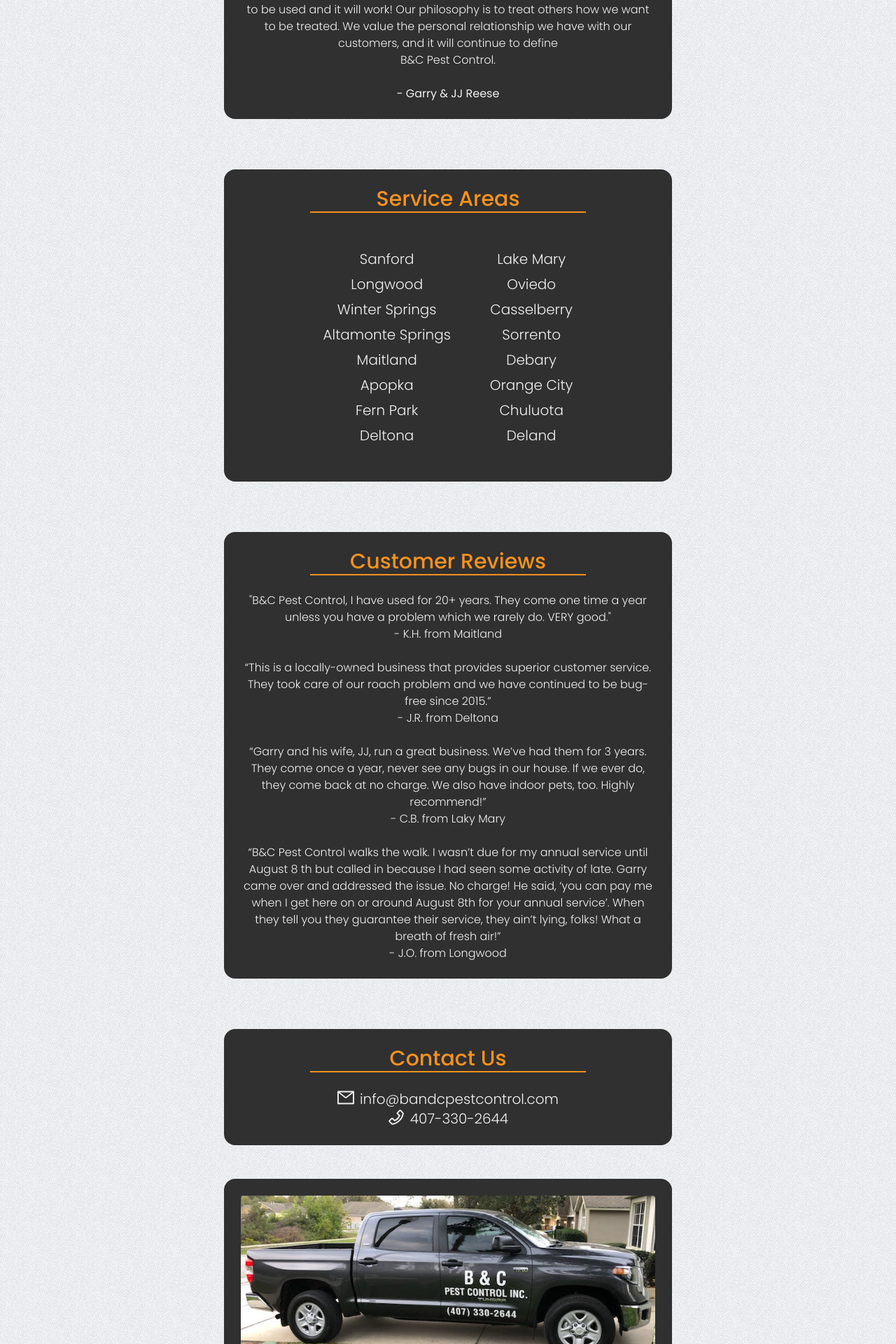
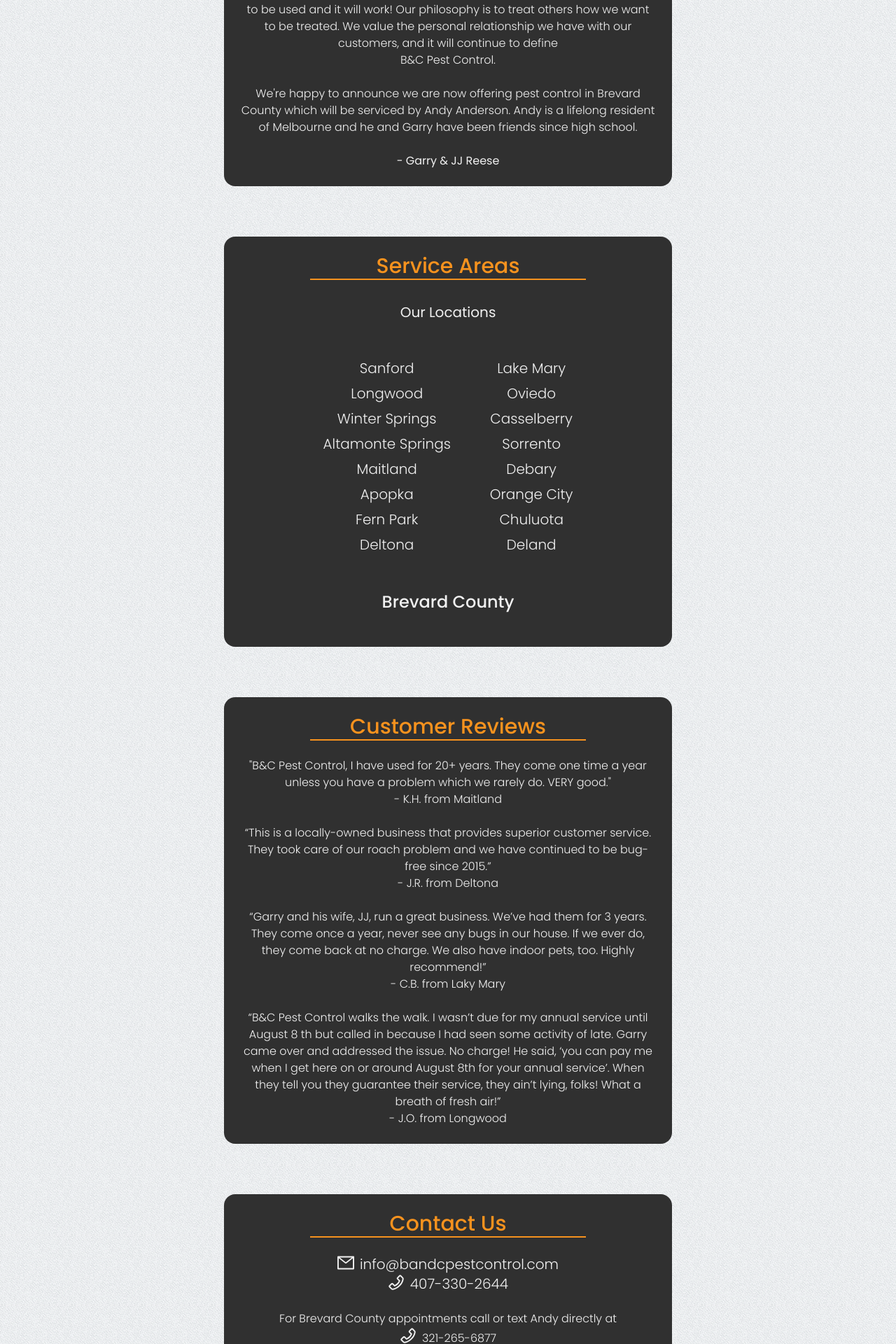
Before and after one commit to JusticeMatthew/BCpestcontrol, a React (Create React App) app: page / in a window 1280 px wide. Shown: the part 780-2700 px from the top of the page at 70% size. Built offline with nearby package versions, Linux system fonts and the light colour scheme.

Commit message:
updated certain verbiage to reflect new employees

```diff
--- a/src/components/About.js
+++ b/src/components/About.js
@@ -36,6 +36,13 @@ export default function About() {
         B&amp;C Pest Control.
       </p>
       <br />
+      <p>
+        We're happy to announce we are now offering pest control in Brevard
+        County which will be serviced by Andy Anderson. Andy is a lifelong
+        resident of Melbourne and he and Garry have been friends since high
+        school.
+      </p>
+      <br />
       <h3>- Garry &amp; JJ Reese</h3>
     </div>
   );
--- a/src/components/Contact.js
+++ b/src/components/Contact.js
@@ -12,11 +12,25 @@ export default function Contact() {
       </h1>
       <br />
       <p className='text-xl'>
-        <MailOutlined className='text-2xl pr-2' />
-        <a href='mailto:info@bandcpestcontrol.com'>info@bandcpestcontrol.com</a>
+        <a href='mailto:info@bandcpestcontrol.com'>
+          <MailOutlined className='text-2xl pr-2' />
+          info@bandcpestcontrol.com
+        </a>
         <br />
-        <PhoneOutlined className='text-2xl pr-2' />
-        <a href='tel:4073302644'>407-330-2644</a>
+
+        <a href='tel:4073302644'>
+          <PhoneOutlined className='text-2xl pr-2' />
+          407-330-2644
+        </a>
+      </p>
+      <br />
+      <p>
+        For Brevard County appointments call or text Andy directly at
+        <br />
+        <a href='tel:3212656877'>
+          <PhoneOutlined className='text-2xl pr-2' />
+          321-265-6877
+        </a>
       </p>
     </div>
   );
--- a/src/components/ServiceArea.js
+++ b/src/components/ServiceArea.js
@@ -10,6 +10,7 @@ export default function ServiceArea() {
       <h1 className='font-medium text-3xl text-center text-logo border-b-2 border-logo w-2/3'>
         Service Areas
       </h1>
+      <h2 className='pt-8 text-xl'>Our Locations</h2>
       <br />
       <div className='text-xl flex'>
         <div className='m-6'>
@@ -33,6 +34,7 @@ export default function ServiceArea() {
           <p className='p-1'>Deland</p>
         </div>
       </div>
+      <p className='my-6 text-2xl font-medium'>Brevard County</p>
     </div>
   );
 }
```
